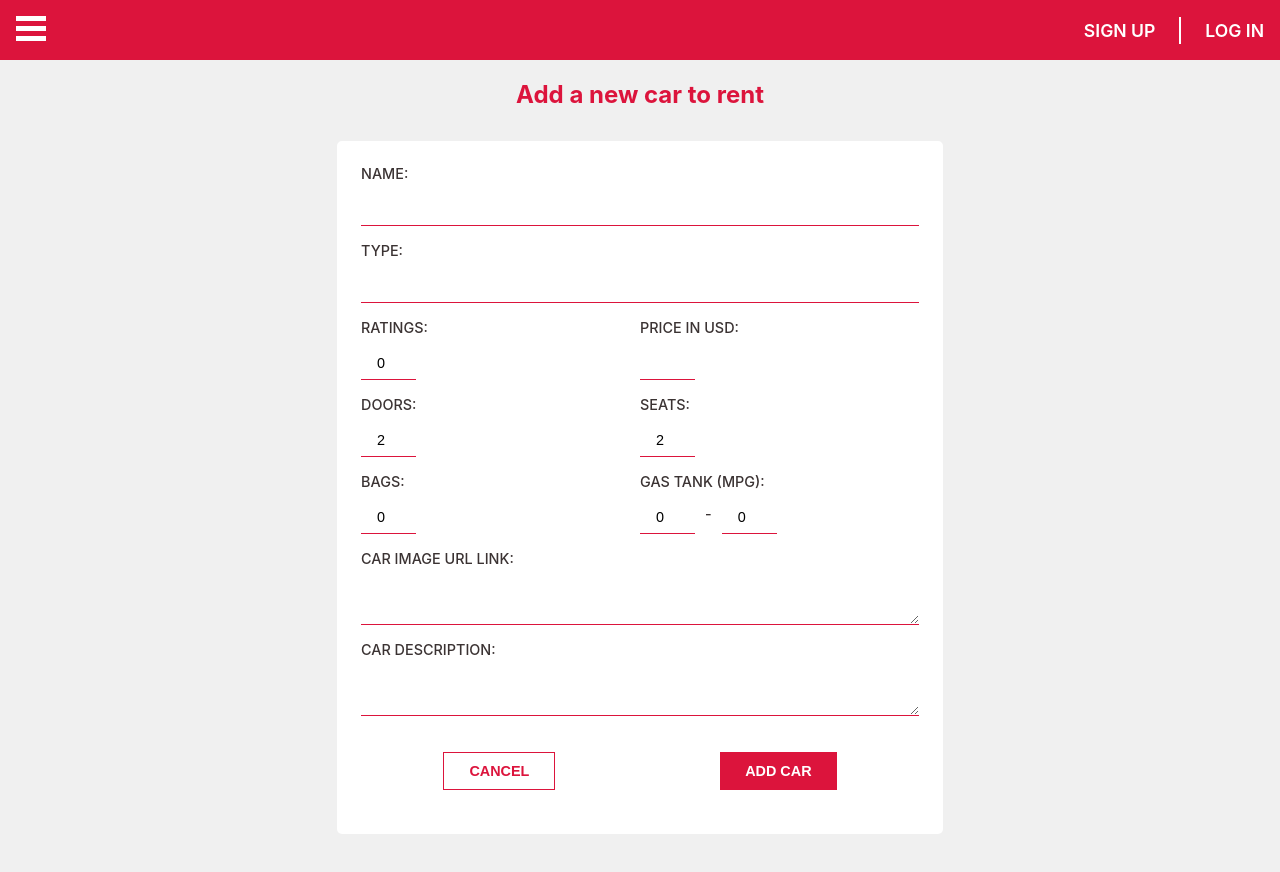
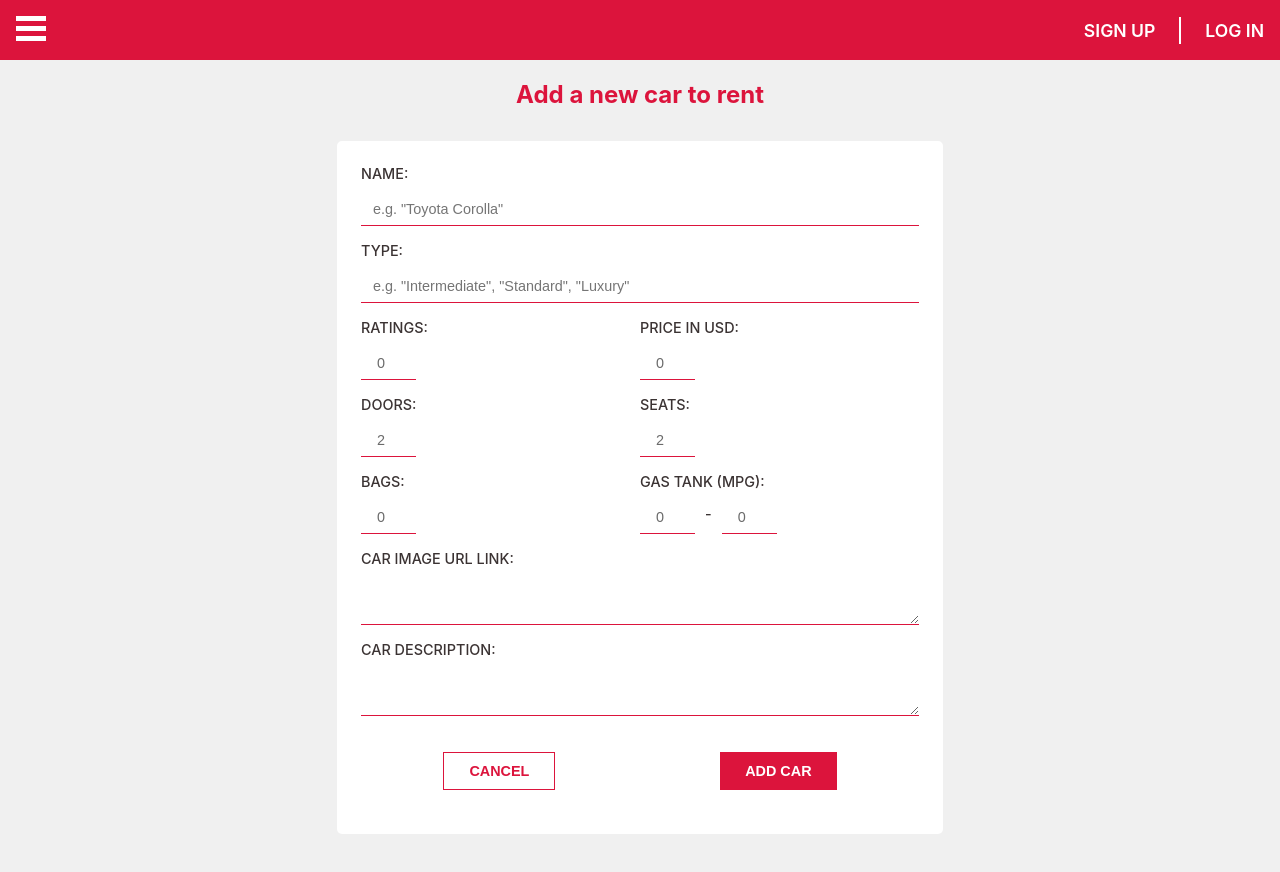
Before and after one commit to code-owl-flock/car-rental-frontend, a React (Create React App) app: page /add_car in a window 1280 px wide. Shown: the top 872 px of the page. Built offline with nearby package versions, Linux system fonts and the light colour scheme.

Commit message:
add placeholder to input in addcar.js

```diff
--- a/src/components/addCar.js
+++ b/src/components/addCar.js
@@ -13,7 +13,7 @@ const AddCar = () => {
 
   const [carDetails, setCarDetails] = useState({
     name: '',
-    price: '',
+    price: 0,
     ratings: 0,
     image: '',
     description: '',
@@ -71,7 +71,7 @@ const AddCar = () => {
 
     setCarDetails({
       name: '',
-      price: '',
+      price: 0,
       ratings: 0,
       image: '',
       description: '',
@@ -105,6 +105,7 @@ const AddCar = () => {
                   name="name"
                   value={carDetails.name}
                   onChange={handleChange}
+                  placeholder='e.g. "Toyota Corolla"'
                   required
                 />
               </label>
@@ -116,6 +117,7 @@ const AddCar = () => {
                   name="carType"
                   value={carDetails.carType}
                   onChange={handleChange}
+                  placeholder='e.g. "Intermediate", "Standard", "Luxury"'
                   required
                 />
               </label>
--- a/src/styles/addCar.css
+++ b/src/styles/addCar.css
@@ -67,6 +67,7 @@
   border: none;
   border-bottom: 1px solid var(--primary-color);
   margin-top: 0.5rem;
+  color: var(--text-color);
 }
 
 .third_wrapper {
@@ -82,6 +83,7 @@
   border: none;
   border-bottom: 1px solid var(--primary-color);
   margin-top: 0.5rem;
+  color: var(--text-color);
 }
 
 .car_form_container h2 {
--- a/src/styles/detail.css
+++ b/src/styles/detail.css
@@ -166,7 +166,7 @@
 
 .description {
   font-size: 0.9rem;
-  color: #6b6b6b;
+  color: var(--text-color);
 }
 
 .reserve-btn {
--- a/src/styles/main.css
+++ b/src/styles/main.css
@@ -3,6 +3,7 @@
   --primary-color: #DC143C;
   --primary-hover: #cd0a31;
   --secondary-color: #3b3333;
+  --text-color: #6b6b6b;
   --background-color: #f0f0f0;
   --star-color: #eea929;
   --red-color: #ee2929;
```
